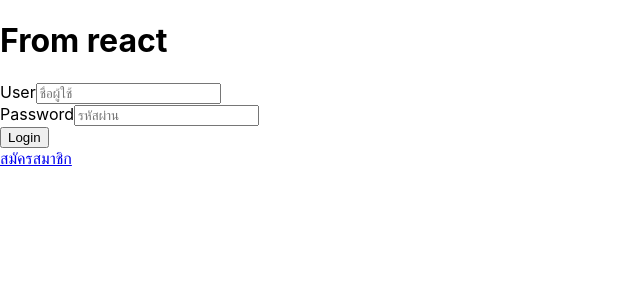
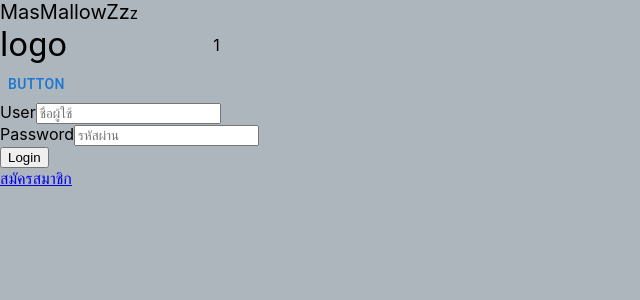
Before and after one commit to MasMallow/Skill-Node.js-React.js, a React (Create React App) app in the folder client1/: page / in a window 1280 px wide. Shown: the top 300 px of the page, without its empty margins (0-640 px from the left). Built offline with nearby package versions, Linux system fonts and the light colour scheme.

Commit message:
31/08/2024
นำmuiเข้ามาใช้งาน

```diff
--- a/client1/src/App.js
+++ b/client1/src/App.js
@@ -5,18 +5,24 @@ import { FromEditProduct } from "./components/FromEditProduct";
 import LoginUser from "./components/LoginUser";
 import Register from "./components/Register";
 import { BrowserRouter, Route, Routes } from "react-router-dom";
-import  ProtectedRoute  from "./ProtectedRoute";
+import ProtectedRoute from "./ProtectedRoute";
+import React from "react";
+import Header from "./components/Header";
 
 function App() {
   return (
     <BrowserRouter>
-      <div>
-        <h1 className="">From react</h1>
+      <div className="">
+          <div className="name-text">MasMallowZz<span className="zzz">z</span></div>
+          <Header/>
         <Routes>
           <Route path="/edit/:id" element={<FromEditProduct />} />
           <Route path="/register" element={<Register />} />
           <Route path="/" element={<LoginUser />} />
-          <Route path="/menu" element={<ProtectedRoute element={Fromproduct} />} />
+          <Route
+            path="/menu"
+            element={<ProtectedRoute element={Fromproduct} />}
+          />
         </Routes>
       </div>
     </BrowserRouter>
--- /dev/null
+++ b/client1/src/components/Header.js
@@ -0,0 +1,21 @@
+import React from "react";
+import {
+  Button,
+  Grid,
+  Box,
+  Modal,
+  TextField,
+  FormControl,
+  Typography,
+} from "@mui/material";
+
+export default function Header() {
+  return (
+    <Grid container sx={{alignItems:"center"}}>
+      <Grid xs={2}>
+        <Typography variant="h4" color="initial">logo</Typography>
+      </Grid>
+      <Grid xs={10}>1</Grid>
+    </Grid>
+  )
+}
--- a/client1/src/components/LoginUser.js
+++ b/client1/src/components/LoginUser.js
@@ -1,6 +1,7 @@
 import React, { useState } from "react";
 import { login } from "../functions/product";
 import { useNavigate } from "react-router-dom";
+import { Button } from "@mui/material";
 
 const LoginUser = () => {
     const [userName, setUserName] = useState("");
@@ -32,6 +33,7 @@ const LoginUser = () => {
 
     return (
         <div>
+            <Button>Button</Button>
             <form onSubmit={handleSubmit}>
                 <div className="User">
                     <label>User</label>
--- a/client1/src/index.css
+++ b/client1/src/index.css
@@ -5,9 +5,17 @@ body {
     sans-serif;
   -webkit-font-smoothing: antialiased;
   -moz-osx-font-smoothing: grayscale;
+  background-color: #adb5bd;
 }
 
 code {
   font-family: source-code-pro, Menlo, Monaco, Consolas, 'Courier New',
     monospace;
 }
+
+.name-text{
+  font-size: 20px;
+}
+.zzz{
+  font-size: 75%;
+}
```
Also changed, not shown: client1/package.json (+7 -1 lines), 1 other file (tests, documents, lock files or other folders).
